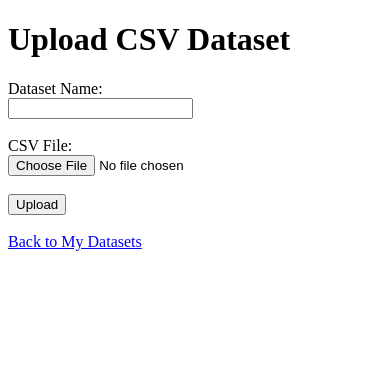
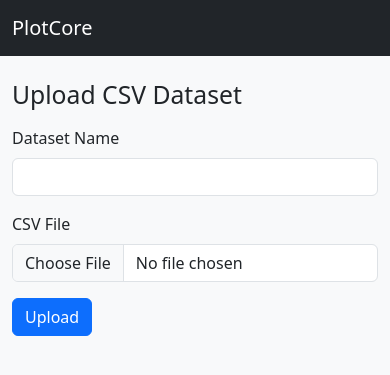
Before and after one commit to Dev-Am12/PlotCore, a Django app: page /datasets/upload/ in a window 390 px wide. Shown: the top 375 px of the page. Run offline with Django 5.2, Linux system fonts and the light colour scheme; the visitor is signed in with stand-in values (Sample User, id 1).

Commit message:
Update 0.1.1
-Introduced Bootstrap for UI
-Reusable UI comps
-Responsive basic design

```diff
--- /dev/null
+++ b/core/templates/core/base.html
@@ -0,0 +1,46 @@
+<!DOCTYPE html>
+<html>
+<head>
+    <title>{% block title %}PlotCore{% endblock %}</title>
+
+    <meta name="viewport" content="width=device-width, initial-scale=1">
+
+    <link href="https://cdn.jsdelivr.net/npm/bootstrap@5.3.2/dist/css/bootstrap.min.css" rel="stylesheet">
+</head>
+
+<body class="bg-light">
+
+<nav class="navbar navbar-expand-lg navbar-dark bg-dark">
+    <div class="container">
+        <a class="navbar-brand" href="/">PlotCore</a>
+
+        <div class="collapse navbar-collapse">
+            <ul class="navbar-nav ms-auto">
+                {% if user.is_authenticated %}
+                    <li class="nav-item">
+                        <a class="nav-link" href="/datasets/">My Datasets</a>
+                    </li>
+                    <li class="nav-item">
+                        <form method="post" action="/accounts/logout/" class="d-inline">
+                            {% csrf_token %}
+                            <button class="btn btn-sm btn-outline-light ms-2" type="submit">
+                                Logout
+                            </button>
+                        </form>
+                    </li>
+                {% else %}
+                    <li class="nav-item">
+                        <a class="nav-link" href="/accounts/login/">Login</a>
+                    </li>
+                {% endif %}
+            </ul>
+        </div>
+    </div>
+</nav>
+
+<div class="container mt-4">
+    {% block content %}{% endblock %}
+</div>
+
+</body>
+</html>
--- a/core/templates/core/upload_dataset.html
+++ b/core/templates/core/upload_dataset.html
@@ -1,30 +1,29 @@
-<!DOCTYPE html>
-<html>
+{% extends "core/base.html" %}
 
-<head>
-    <title>Upload Dataset</title>
-</head>
+{% block title %}Upload Dataset - PlotCore{% endblock %}
 
-<body>
-    <h1>Upload CSV Dataset</h1>
+{% block content %}
+<h2>Upload CSV Dataset</h2>
 
-    {% if error %}
-    <p style="color:red;">{{ error }}</p>
-    {% endif %}
+{% if error %}
+    <div class="alert alert-danger">{{ error }}</div>
+{% endif %}
 
-    <form method="post" enctype="multipart/form-data">
-        {% csrf_token %}
-        <label>Dataset Name:</label><br>
-        <input type="text" name="name" required><br><br>
+<form method="post" enctype="multipart/form-data" class="mt-3">
+    {% csrf_token %}
 
-        <label>CSV File:</label><br>
-        <input type="file" name="file" accept=".csv" required><br><br>
+    <div class="mb-3">
+        <label class="form-label">Dataset Name</label>
+        <input type="text" name="name" class="form-control" required>
+    </div>
 
-        <button type="submit">Upload</button>
-    </form>
+    <div class="mb-3">
+        <label class="form-label">CSV File</label>
+        <input type="file" name="file" class="form-control" accept=".csv" required>
+    </div>
 
-    <br>
-    <a href="/datasets/">Back to My Datasets</a>
-</body>
-
-</html>
+    <button type="submit" class="btn btn-primary">
+        Upload
+    </button>
+</form>
+{% endblock %}
```
Also changed, not shown: core/templates/core/dataset_detail.html (+5 -15 lines), core/templates/core/dataset_list.html (+20 -25 lines), core/templates/core/home.html (+14 -19 lines), core/templates/registration/login.html (+16 -11 lines).
